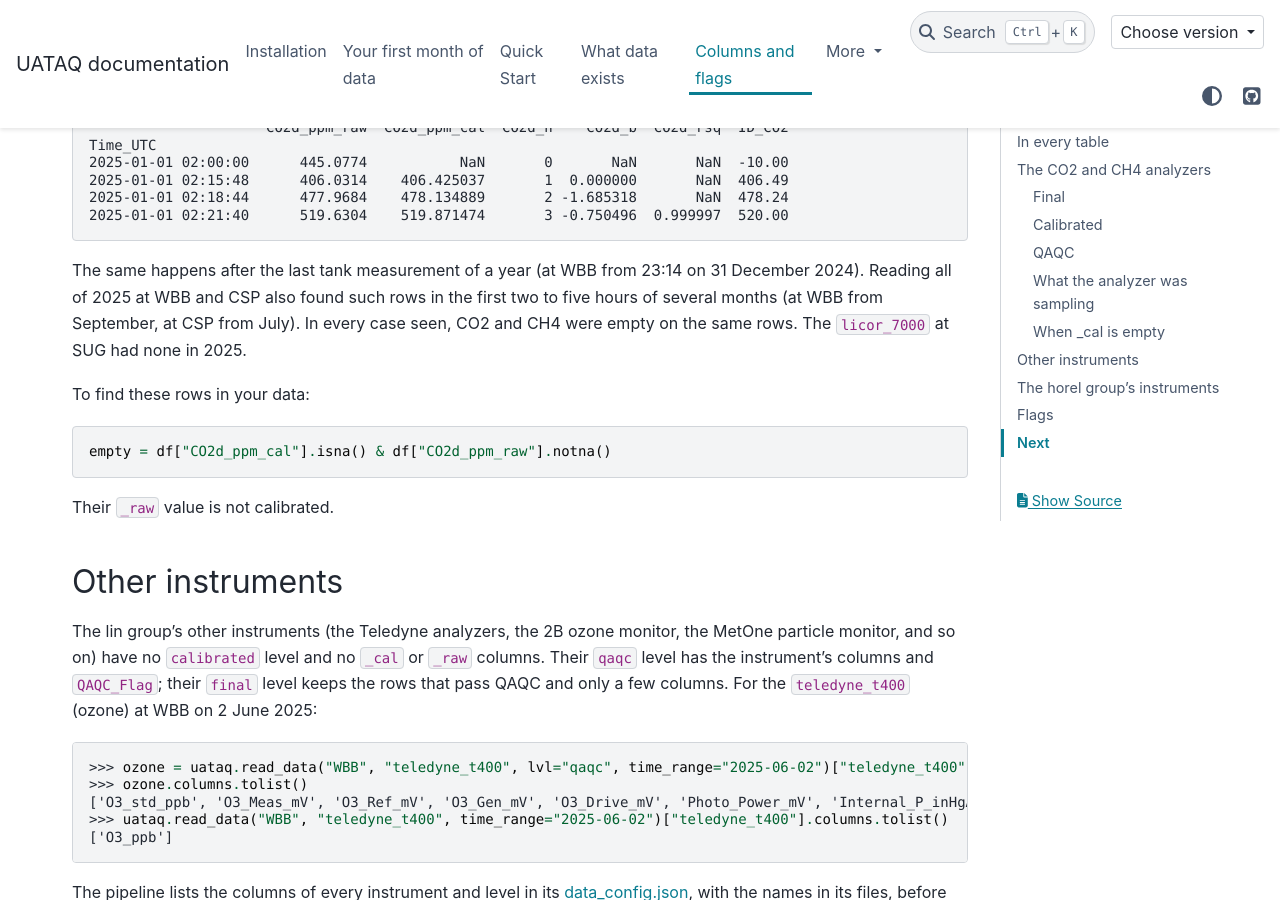
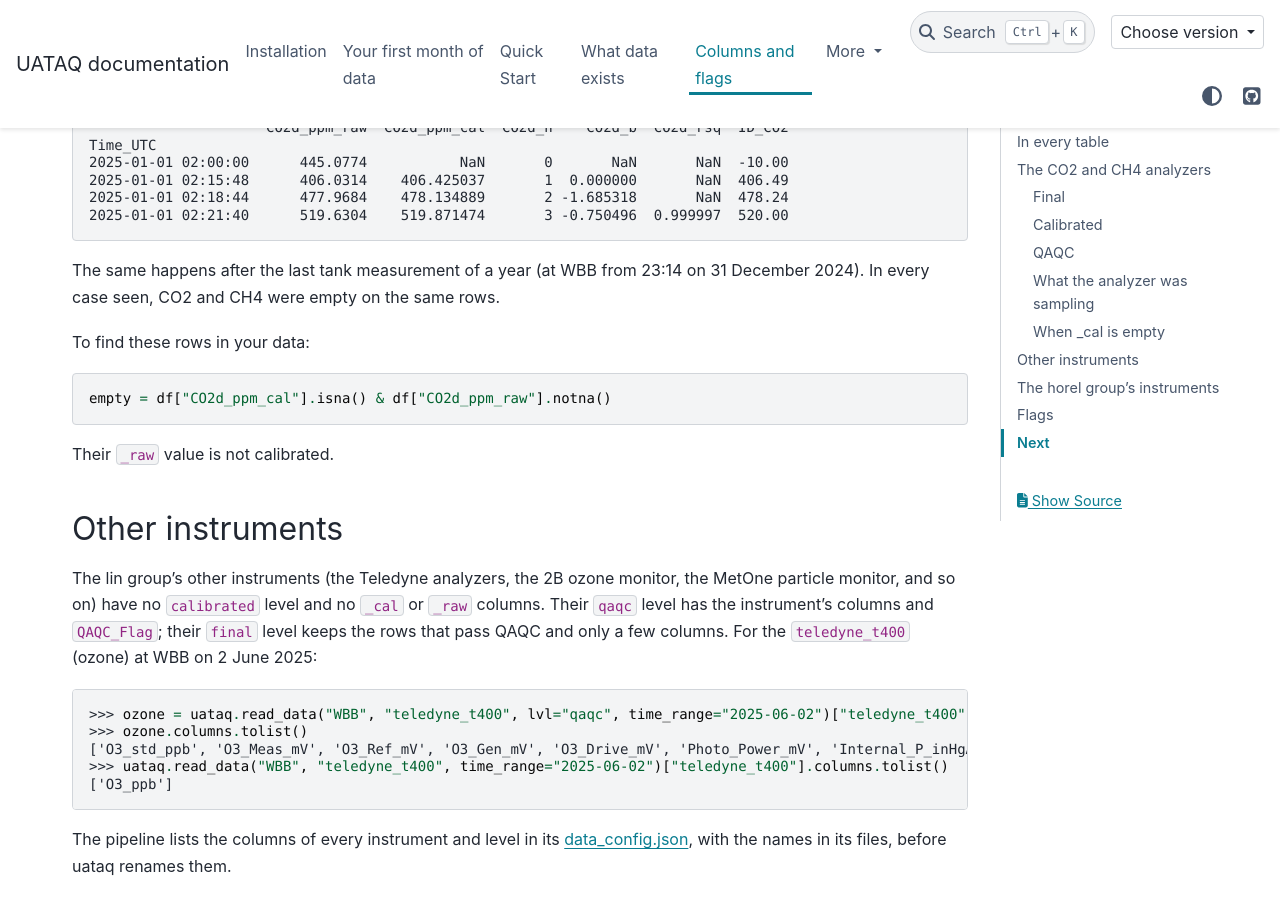
Before and after one commit to jmineau/uataq, a Sphinx documentation site: the page built from docs/columns.rst, in a window 1280 px wide and 900 px high, scrolled down 6354 px. Built offline with Sphinx 7.4.7 and the PyData theme 0.15.4, drawn with Linux system fonts in a browser that asks for light colours.

Commit message:
docs: drop the start-of-month sentence from "When _cal is empty"
The page said `_cal` is also empty "in the first two to five hours of several
months (at WBB from September, at CSP from July)", and that the `licor_7000`
at SUG had none in 2025. The docs do not describe the start-of-month gap, so
the sentence goes. The rule for when `_cal` is empty (no tank measurement
before or after the rows) and the turn of a year, with its example, stay.

Refs #57

```diff
--- a/docs/columns.rst
+++ b/docs/columns.rst
@@ -352,10 +352,8 @@ three tanks, one after another. Here is the first row with each value of
     2025-01-01 02:21:40      519.6304    519.871474       3 -0.750496  0.999997  520.00
 
 The same happens after the last tank measurement of a year (at WBB from 23:14
-on 31 December 2024). Reading all of 2025 at WBB and CSP also found such rows
-in the first two to five hours of several months (at WBB from September, at CSP
-from July). In every case seen, CO2 and CH4 were empty on the same rows. The
-``licor_7000`` at SUG had none in 2025.
+on 31 December 2024). In every case seen, CO2 and CH4 were empty on the same
+rows.
 
 To find these rows in your data:
 
```
